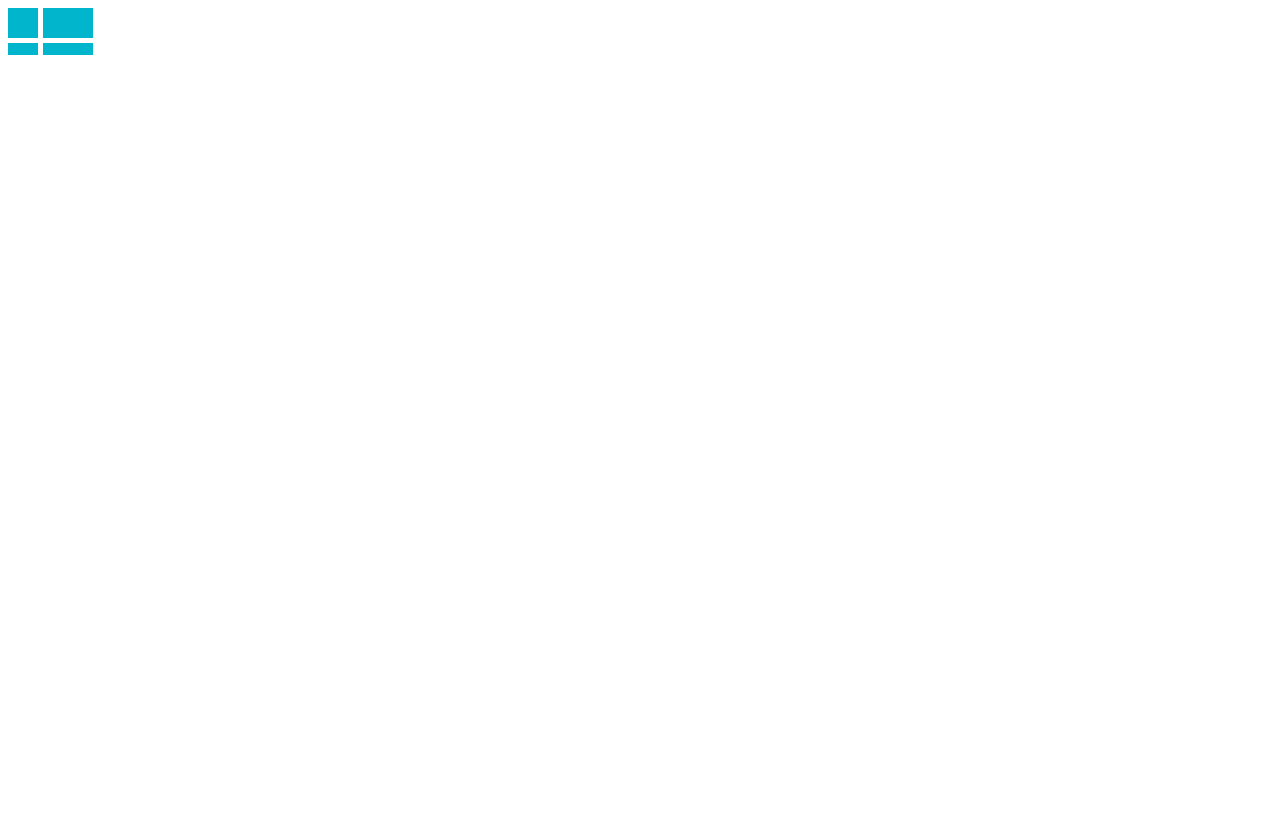
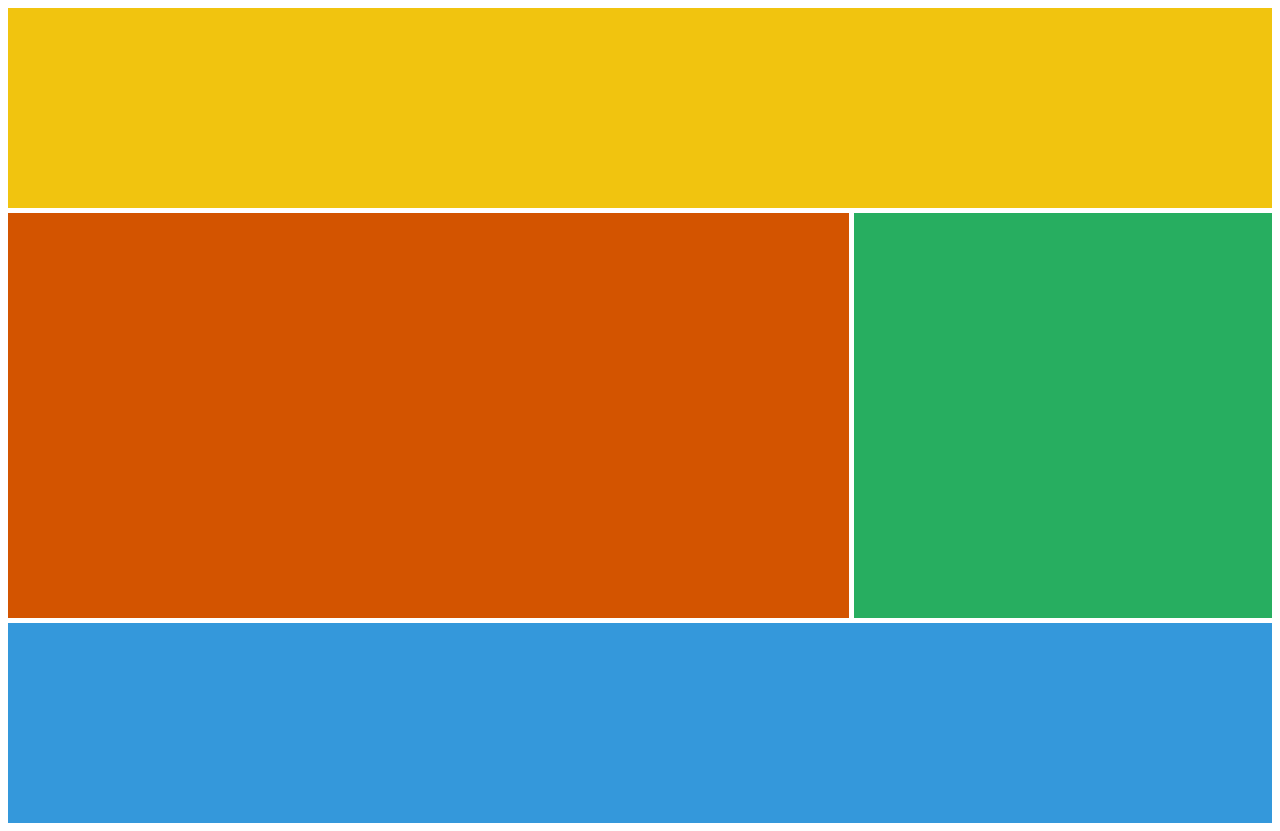
Before and after one commit to mina-raina-choi/css-master, a plain HTML site: page grid.html in a window 1280 px wide. Before the commit the page ends 800 px from the top, so only its background shows below. Drawn offline with Linux system fonts and the light colour scheme.

Commit message:
Template Areas

```diff
--- a/grid.html
+++ b/grid.html
@@ -1,5 +1,6 @@
 <!DOCTYPE html>
 <html lang="en">
+
 <head>
     <meta charset="UTF-8">
     <meta name="viewport" content="width=device-width, initial-scale=1.0">
@@ -8,29 +9,52 @@
     <style>
         .father {
             display: grid;
-            grid-template-columns: 30px 50px;
-            grid-template-rows: 30px 12px;
-            grid-gap: 5px
+            grid-auto-rows: 200px;
+            grid-gap: 5px;
+            grid-template-areas: "header header header" "content content sidebar" "content content sidebar" "footer footer footer"
+
+            /* grid-template-columns: 30px 50px; */
+            /* grid-template-rows: 30px 12px; */
+            /* columns, rows에 정의해놓은 수보다 더 많은 element가 있다면 */
+            /* grid-auto-rows: 60px; */
+
+            /* flexbox와 비슷하게 어느방향으로 정렬할 지 선택할 수 있다.
+                grid-auto-flow의 기본값은 row.
+                보통 row방향을 사용
+            */
+            /* grid-auto-columns: 100px;
+            grid-auto-flow: column; */
         }
 
-        .box {
-            background-color: #00b5cc;
+        .first {
+            grid-area: header;
+            background-color: #f1c40f;
+        }
+
+        .second {
+            grid-area: sidebar;
+            background-color: #27ae60;
+        }
+
+        .third {
+            grid-area: footer;
+            background-color: #3498db;
+        }
+
+        .fourth {
+            grid-area: content;
+            background-color: #d35400;
         }
     </style>
 </head>
 
 <body>
     <div class="father">
-        <div class="box"></div>
-        <div class="box"></div>
-        <div class="box"></div>
-        <div class="box"></div>
-        <div class="box"></div>
-        <!-- <div class="box">1</div>
-        <div class="box">2</div>
-        <div class="box">3</div>
-        <div class="box">4</div>
-        <div class="box">5</div> -->
+        <div class="first"></div>
+        <div class="second"></div>
+        <div class="third"></div>
+        <div class="fourth"></div>
     </div>
 </body>
+
 </html>
```
Also changed, not shown: test.html (added, +38 -0 lines), README.md.
